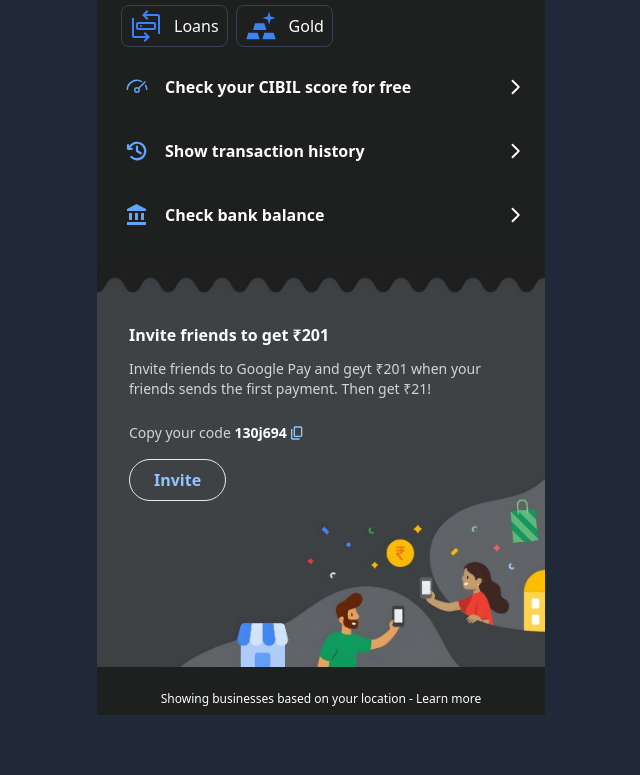
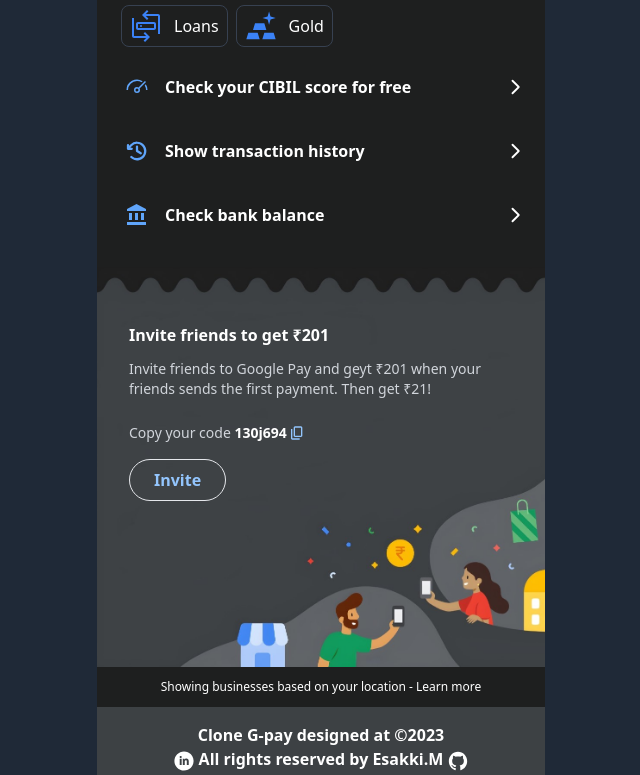
Before and after one commit to esakki2104prsnl/gpay-using-tailwind, a website built with Vite: page index.html in a window 1280 px wide. Shown: the part 1601-2376 px from the top of the page, without its empty margins (319-959 px from the left). Before the commit the page ends 2316 px from the top, so only its background shows below. Built offline with nearby package versions, Linux system fonts and the light colour scheme.

Commit message:
adding dist files

```diff
--- a/index.html
+++ b/index.html
@@ -12,7 +12,7 @@
 
   <!-- CSS Link -->
   <link rel="stylesheet" href="./public/css/main.css">
-  <link rel="stylesheet" href="./dist/assets/index-ac049b4f.css">
+  <link rel="stylesheet" href="./dist/assets/index-c76296c2.css">
 </head>
 
 <body class="bg-gray-800 bg-center w-full max-w-md mx-auto my-auto">
@@ -497,9 +497,21 @@
       </footer>
     </div>
 
-    <div class="bg-[#1e1f1f] pt-6 pb-2">
+    <div class="bg-[#1e1f1f] py-3">
       <p class="text-white text-xs text-center">Showing businesses based on your location - Learn more</p>
     </div>
+    <p class="text-white text-center font-semibold pt-4 pb-1 bg-[#3d4144]"> Clone G-pay designed at &copy;2023 <br>
+      <a href="https://www.linkedin.com/in/esakki-m/"><svg xmlns="http://www.w3.org/2000/svg" width="20" height="20"
+          viewBox="0 0 20 20" class="hover:text-blue-700 inline-block items-center">
+          <path fill="currentColor"
+            d="M10 .4C4.698.4.4 4.698.4 10s4.298 9.6 9.6 9.6s9.6-4.298 9.6-9.6S15.302.4 10 .4zM7.65 13.979H5.706V7.723H7.65v6.256zm-.984-7.024c-.614 0-1.011-.435-1.011-.973c0-.549.409-.971 1.036-.971s1.011.422 1.023.971c0 .538-.396.973-1.048.973zm8.084 7.024h-1.944v-3.467c0-.807-.282-1.355-.985-1.355c-.537 0-.856.371-.997.728c-.052.127-.065.307-.065.486v3.607H8.814v-4.26c0-.781-.025-1.434-.051-1.996h1.689l.089.869h.039c.256-.408.883-1.01 1.932-1.01c1.279 0 2.238.857 2.238 2.699v3.699z" />
+        </svg> All rights reserved by Esakki.M</a>
+      <a href="https://github.com/esakki2104prsnl/gpay-using-tailwind"><svg xmlns="http://www.w3.org/2000/svg"
+          width="20" height="20" viewBox="0 0 24 24" class="inline-block items-center hover:text-blue-700">
+          <path fill="currentColor"
+            d="M12 .999c-6.074 0-11 5.05-11 11.278c0 4.983 3.152 9.21 7.523 10.702c.55.104.727-.246.727-.543v-2.1c-3.06.683-3.697-1.33-3.697-1.33c-.5-1.304-1.222-1.65-1.222-1.65c-.998-.7.076-.686.076-.686c1.105.08 1.686 1.163 1.686 1.163c.98 1.724 2.573 1.226 3.201.937c.098-.728.383-1.226.698-1.508c-2.442-.286-5.01-1.253-5.01-5.574c0-1.232.429-2.237 1.132-3.027c-.114-.285-.49-1.432.107-2.985c0 0 .924-.303 3.026 1.156c.877-.25 1.818-.375 2.753-.38c.935.005 1.876.13 2.755.38c2.1-1.459 3.023-1.156 3.023-1.156c.598 1.554.222 2.701.108 2.985c.706.79 1.132 1.796 1.132 3.027c0 4.332-2.573 5.286-5.022 5.565c.394.35.754 1.036.754 2.088v3.095c0 .3.176.652.734.542C19.852 21.484 23 17.258 23 12.277C23 6.048 18.075.999 12 .999Z" />
+        </svg></a>
+    </p>
 </body>
 
 </html>
```
Also changed, not shown: dist/index.html, 2 other files.
